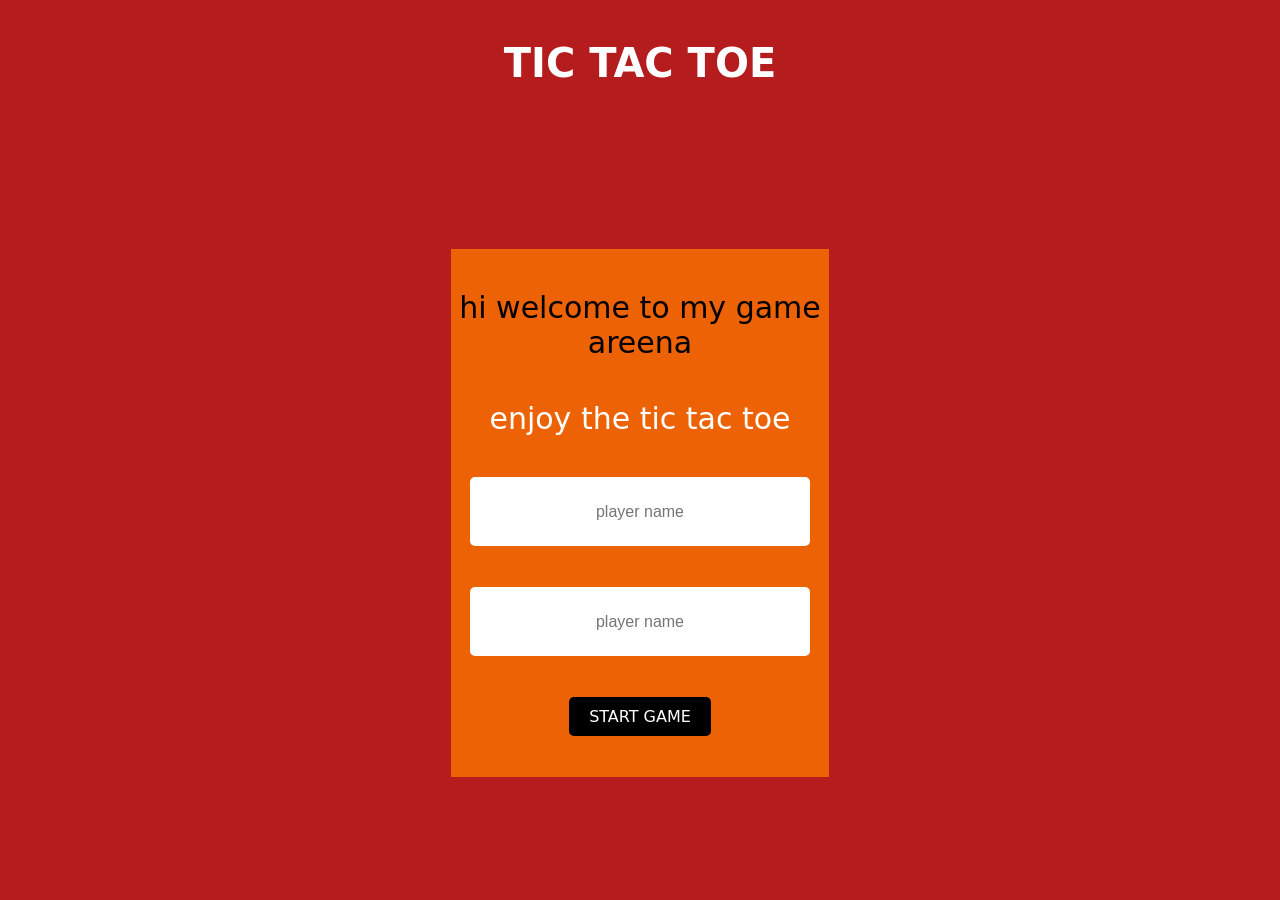
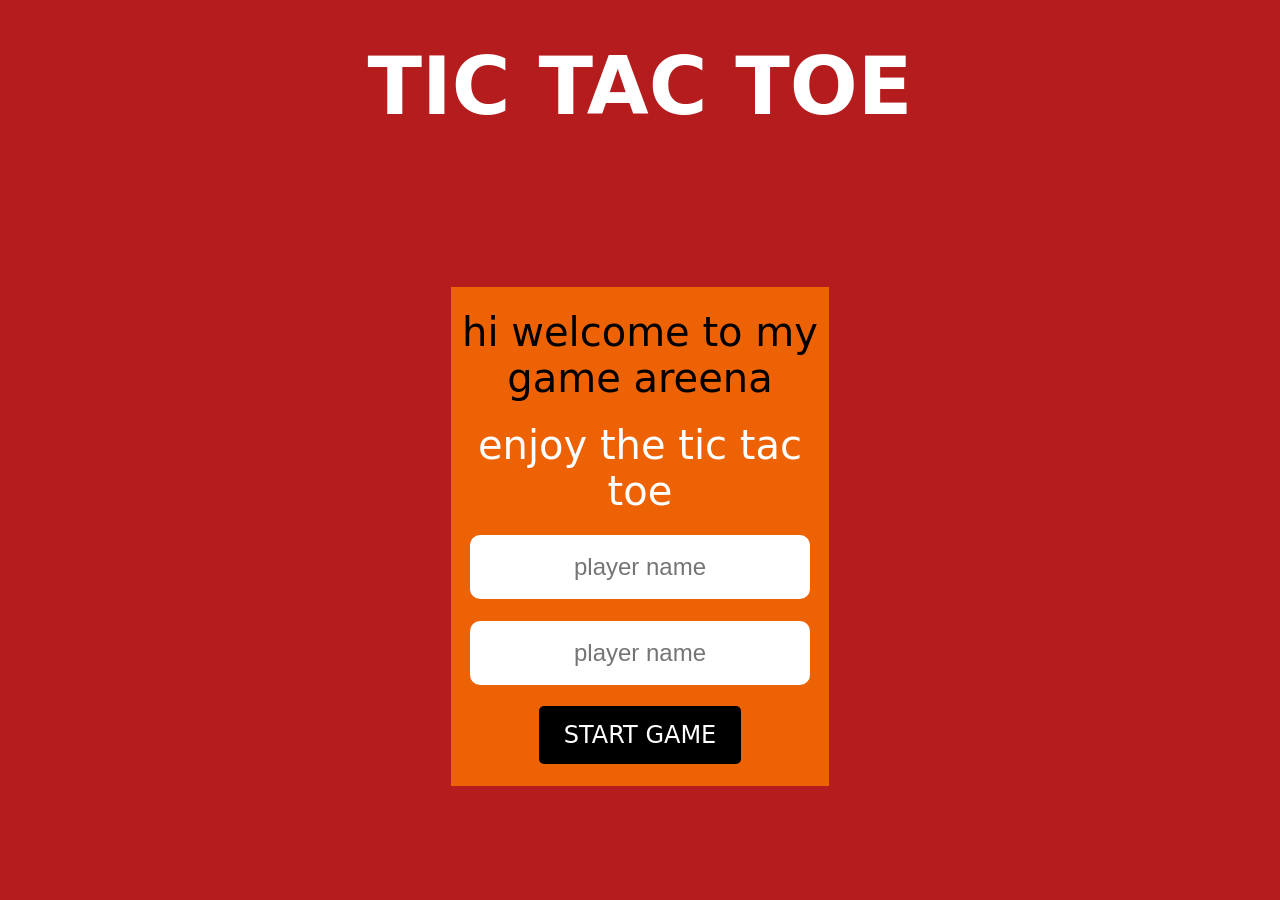

TIC TAC TOE UPDATED

--- a/TIC TAC TOE/index.css
+++ b/TIC TAC TOE/index.css
@@ -17,7 +17,7 @@ h1 {
     font-family: "Rubik Dirt", system-ui;
     text-transform: uppercase;
     color: #fff;
-    font-size: 40px;
+    font-size: 5rem;
     text-align: center;
     padding: 40px 0;
 }
@@ -181,7 +181,7 @@ form {
 .welcome,
 .greet {
     font-family: "Bangers", system-ui;
-    font-size: 30px;
+    font-size: 2.5rem;
 }
 
 .greet {
@@ -191,24 +191,29 @@ form {
 form input {
     width: 90%;
     height: 13%;
+    min-height: 60px;
     text-align: center;
     font-family: 'Segoe UI', Tahoma, Geneva, Verdana, sans-serif;
-    border-radius: 5px;
+    border-radius: 10px;
     border: 0;
     font-weight: 500;
-    font-size: medium;
+    font-size: 1.5rem;
+}
+
+form input:focus {
+    outline: none;
 }
 
 .submit_name {
     text-transform: uppercase;
-    padding: 10px 20px;
+    padding: 15px 25px;
     font-family: "Bangers", system-ui;
     background: #000;
     border: 0;
     border-radius: 5px;
     color: #fff;
     cursor: pointer;
-    font-size: medium;
+    font-size: 1.5rem;
     transition: transform .1s ease-in
 }
 
